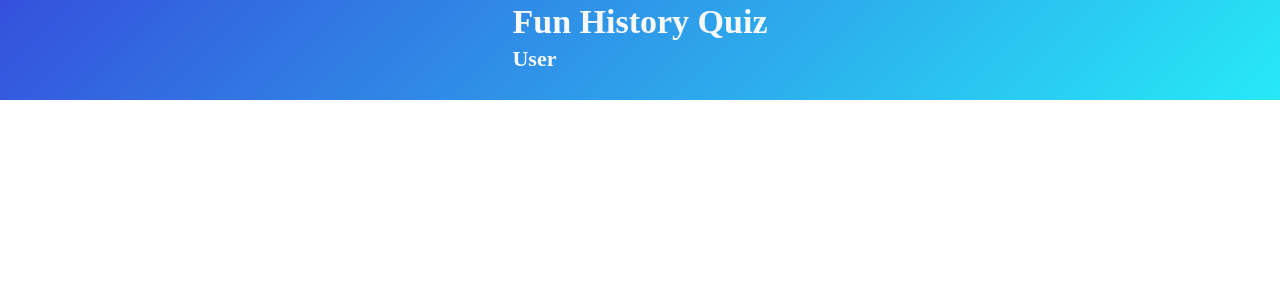
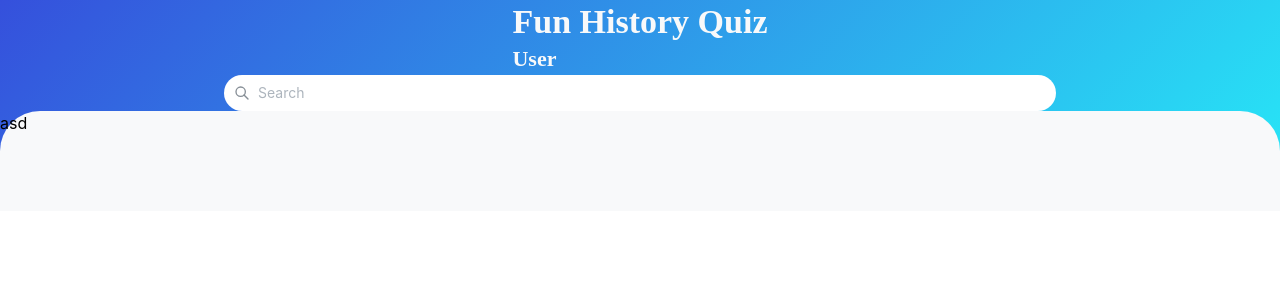
Before and after one commit to JustBecerra/QuizTime, a Next.js app: page / in a window 1280 px wide. Shown: the top 300 px of the page. Built offline with nearby package versions, Linux system fonts and the light colour scheme.

Commit message:
add search bar

```diff
--- a/app/page.tsx
+++ b/app/page.tsx
@@ -1,13 +1,18 @@
 import { Flex } from "@mantine/core";
 import { Header } from "../components/header";
+import { Maininfocard } from "../components/maininfocard";
+import { SearchBar } from "../components/searchbar";
 
 export default function HomePage() {
   return (
     <Flex
       mih={100}
+      direction={"column"}
       style={{ background: "linear-gradient(135deg, #3550DC, #27E9F7)" }}
     >
       <Header />
+      <SearchBar />
+      <Maininfocard />
     </Flex>
   );
 }
--- /dev/null
+++ b/components/maininfocard/index.tsx
@@ -0,0 +1,17 @@
+import { Flex } from "@mantine/core";
+
+export const Maininfocard = () => {
+  return (
+    <Flex
+      bg="gray.0"
+      w="100%"
+      h={100}
+      style={{
+        borderTopRightRadius: "2.5rem",
+        borderTopLeftRadius: "2.5rem",
+      }}
+    >
+      asd
+    </Flex>
+  );
+};
--- /dev/null
+++ b/components/searchbar/index.tsx
@@ -0,0 +1,24 @@
+import { Center, TextInput, rem } from "@mantine/core";
+import { IconSearch } from "@tabler/icons-react";
+
+export const SearchBar = () => {
+  const searchIcon = <IconSearch style={{ width: rem(16), height: rem(16) }} />;
+  return (
+    <Center>
+      <TextInput
+        w="65%"
+        radius="xl"
+        placeholder="Search"
+        c="gray.0"
+        leftSectionPointerEvents="none"
+        leftSection={searchIcon}
+        styles={{
+          input: {
+            background: "white",
+            border: "transparent",
+          },
+        }}
+      />
+    </Center>
+  );
+};
--- a/package.json
+++ b/package.json
@@ -12,6 +12,7 @@
     "@mantine/core": "^7.6.2",
     "@mantine/form": "^7.6.2",
     "@mantine/hooks": "^7.6.2",
+    "@tabler/icons-react": "^3.1.0",
     "next": "14.1.3",
     "react": "18.2.0",
     "react-dom": "18.2.0"
```
Also changed, not shown: 1 other file (tests, documents, lock files or other folders).
